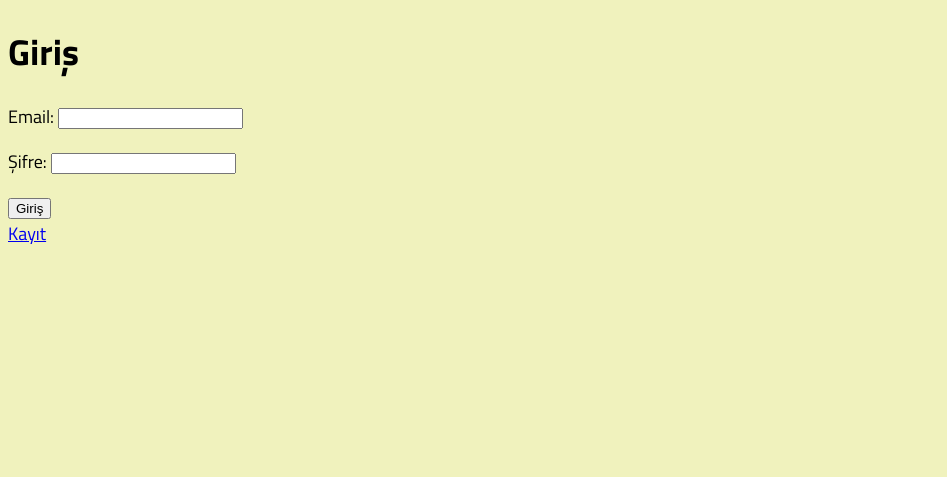
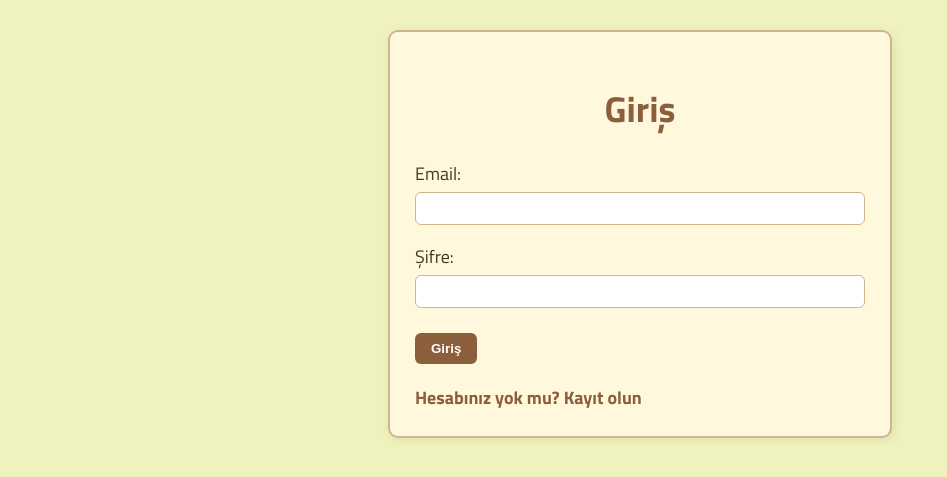
Before and after one commit to 2funJobs/warehouse, a Django app: page /login/ in a window 1280 px wide. Shown: the part 219-696 px from the top of the page, without its empty margins (0-947 px from the left). Run offline with Django 5.2, Linux system fonts and the light colour scheme; some web fonts are replaced.

Commit message:
Styling v2

```diff
--- a/base/static/base/styles/styles.css
+++ b/base/static/base/styles/styles.css
@@ -210,16 +210,25 @@ header {
   }
 }
 /* Home html */
+
+#products{
+  font-size: 3rem;
+  color: black;
+}
+
 .product-container {
   display: grid;
   grid-template-columns: repeat(auto-fit, minmax(220px, 1fr));
   gap: 20px;
   padding: 20px;
+  margin: 2rem;
 }
 
 .shopping-list {
   background-color: #fff8dc; /* very light beige */
   border: 2px solid #d2b48c; /* tan */
+  font-size: 1.2rem;
+  font-weight: 700;
   border-radius: 10px;
   padding: 15px;
   text-align: center;
@@ -285,6 +294,7 @@ header {
 .profile-card p {
   margin: 10px 0;
   font-size: 1.05em;
+
 }
 
 .profile-card a {
@@ -356,3 +366,187 @@ header {
 .edit-profile-card a:hover {
   text-decoration: underline;
 }
+
+/* register.html */
+
+.register-card {
+  background-color: #fff8dc;
+  border: 2px solid #d2b48c;
+  border-radius: 10px;
+  padding: 25px;
+  margin: 30px auto;
+  max-width: 500px;
+  box-shadow: 2px 2px 10px rgba(0, 0, 0, 0.08);
+  color: #4b3621;
+}
+
+.register-card h1 {
+  text-align: center;
+  color: #8b5e3c;
+}
+
+.register-card form {
+  margin-top: 20px;
+}
+
+.register-card form p {
+  margin-bottom: 15px;
+}
+
+.register-card button {
+  background-color: #8b5e3c;
+  color: white;
+  padding: 8px 16px;
+  border: none;
+  border-radius: 6px;
+  font-weight: bold;
+  cursor: pointer;
+  transition: background-color 0.3s ease;
+}
+
+.register-card button:hover {
+  background-color: #a9744f;
+}
+
+/* Login part */
+
+.login-card {
+  background-color: #fff8dc;
+  border: 2px solid #d2b48c;
+  border-radius: 10px;
+  padding: 25px;
+  margin: 30px auto;
+  max-width: 450px;
+  box-shadow: 2px 2px 10px rgba(0, 0, 0, 0.08);
+  color: #4b3621;
+}
+
+.login-card h1 {
+  text-align: center;
+  color: #8b5e3c;
+}
+
+.login-card form {
+  margin-top: 20px;
+}
+
+.login-card p {
+  margin-bottom: 15px;
+  font-size: 1em;
+}
+
+.login-card input[type="text"],
+.login-card input[type="password"] {
+  width: 100%;
+  padding: 8px;
+  border: 1px solid #d2b48c;
+  border-radius: 6px;
+  margin-top: 5px;
+  box-sizing: border-box;
+}
+
+.login-card button {
+  background-color: #8b5e3c;
+  color: white;
+  padding: 8px 16px;
+  border: none;
+  border-radius: 6px;
+  font-weight: bold;
+  cursor: pointer;
+  transition: background-color 0.3s ease;
+  margin-top: 10px;
+}
+
+.login-card button:hover {
+  background-color: #a9744f;
+}
+
+.login-card a {
+  display: inline-block;
+  margin-top: 20px;
+  color: #8b5e3c;
+  text-decoration: none;
+  font-weight: bold;
+}
+
+.login-card a:hover {
+  text-decoration: underline;
+}
+
+.login-card .error-message {
+  color: red;
+  margin-bottom: 10px;
+  font-weight: bold;
+  text-align: center;
+}
+
+/* cart.html */
+
+.cart-card {
+  background-color: #fff8dc;
+  border: 2px solid #d2b48c;
+  border-radius: 10px;
+  padding: 25px;
+  margin: 30px auto;
+  max-width: 600px;
+  box-shadow: 2px 2px 10px rgba(0, 0, 0, 0.08);
+  color: #4b3621;
+}
+
+.cart-card h1 {
+  text-align: center;
+  color: #8b5e3c;
+}
+
+.cart-card ul {
+  list-style-type: none;
+  padding: 0;
+}
+
+.cart-card li {
+  padding: 10px;
+  margin-bottom: 10px;
+  border-bottom: 1px solid #d2b48c;
+  display: flex;
+  justify-content: space-between;
+  align-items: center;
+}
+
+.cart-card a {
+  background-color: #8b5e3c;
+  color: white;
+  padding: 6px 12px;
+  text-decoration: none;
+  border-radius: 6px;
+  font-weight: bold;
+  transition: background-color 0.3s ease;
+}
+
+.cart-card a:hover {
+  background-color: #a9744f;
+}
+
+.cart-card p {
+  text-align: center;
+  font-style: italic;
+}
+
+.cart-card .checkout-link {
+  display: block;
+  margin-top: 20px;
+  text-align: center;
+  background-color: #8b5e3c;
+  color: white;
+  padding: 10px 20px;
+  border-radius: 6px;
+  text-decoration: none;
+  font-weight: bold;
+  width: fit-content;
+  margin-left: auto;
+  margin-right: auto;
+  transition: background-color 0.3s ease;
+}
+
+.cart-card .checkout-link:hover {
+  background-color: #a9744f;
+}
--- a/base/templates/base/cart.html
+++ b/base/templates/base/cart.html
@@ -1,17 +1,19 @@
 {% extends 'base/main.html' %}
 {% block content %}
+<div class="cart-card">
     <h1>Sepet</h1>
     {% if cart_items %}
         <ul>
         {% for item in cart_items %}
             <li>
-                {{item.item.item_name}} (Adt: {{item.quantity}})-
+                {{ item.item.item_name }} (Adt: {{ item.quantity }})
                 <a href="{% url 'remove_from_cart' item.id %}">Kaldır</a>
             </li>
         {% endfor %}
         </ul>
+        <a href="{% url 'home' %}" class="checkout-link">Siparişi Tamamla</a>
     {% else %}
         <p>Sepetiniz boş.</p>
     {% endif %}
-    <a href="{% url 'home' %}">Siparişi Tamamla</a>
+</div>
 {% endblock %}
--- a/base/templates/base/home.html
+++ b/base/templates/base/home.html
@@ -1,6 +1,6 @@
 {% extends 'base/main.html' %}
 {% block content %}
-<h1>Mevcut Ürünler</h1>
+<h1 id="products">Mevcut Ürünler</h1>
     <div class="product-container">
         {% if items %}
             {% for item in items %}
--- a/base/templates/base/login.html
+++ b/base/templates/base/login.html
@@ -1,14 +1,20 @@
 {% extends 'base/main.html' %}
 {% block content %}
+<div class="login-card">
     <h1>Giriş</h1>
     {% if error %}
-        <p style="color:red;">{{error}}</p>
+        <p class="error-message">{{ error }}</p>
     {% endif %}
     <form method="POST">
         {% csrf_token %}
-        <p>Email: <input type="text" name="username"></p>
-        <p>Şifre: <input type="password" name="password"></p>
+        <p>Email:
+            <input type="text" name="username">
+        </p>
+        <p>Şifre:
+            <input type="password" name="password">
+        </p>
         <button type="submit">Giriş</button>
     </form>
-    <a href="{% url 'register' %}">Kayıt</a>
+    <a href="{% url 'register' %}">Hesabınız yok mu? Kayıt olun</a>
+</div>
 {% endblock %}
--- a/base/templates/base/register.html
+++ b/base/templates/base/register.html
@@ -1,9 +1,11 @@
 {% extends 'base/main.html' %}
 {% block content %}
+<div class="register-card">
     <h1>Kayıt</h1>
     <form method="POST">
         {% csrf_token %}
-        {{form.as_p}}
+        {{ form.as_p }}
         <button type="submit">Kayıt</button>
     </form>
+</div>
 {% endblock %}
```
Also changed, not shown: db.sqlite3.
